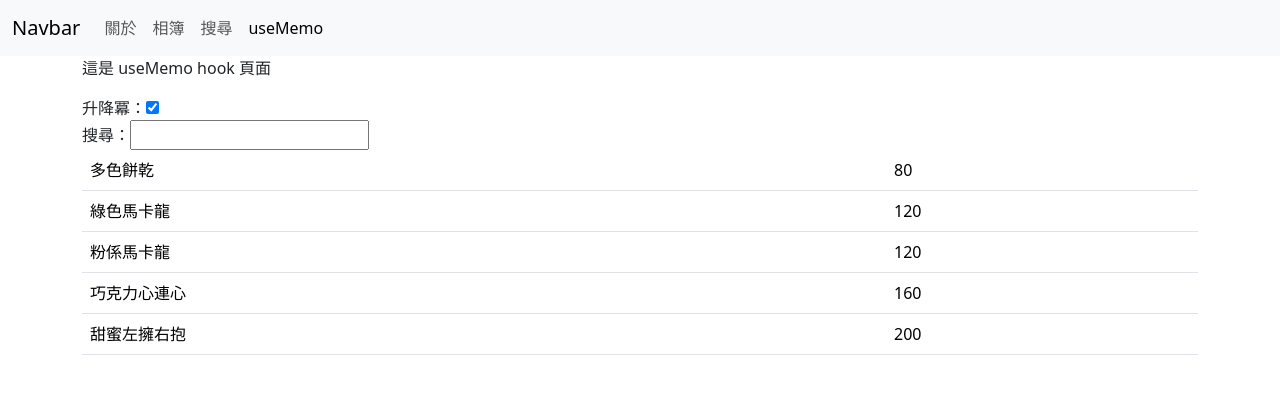
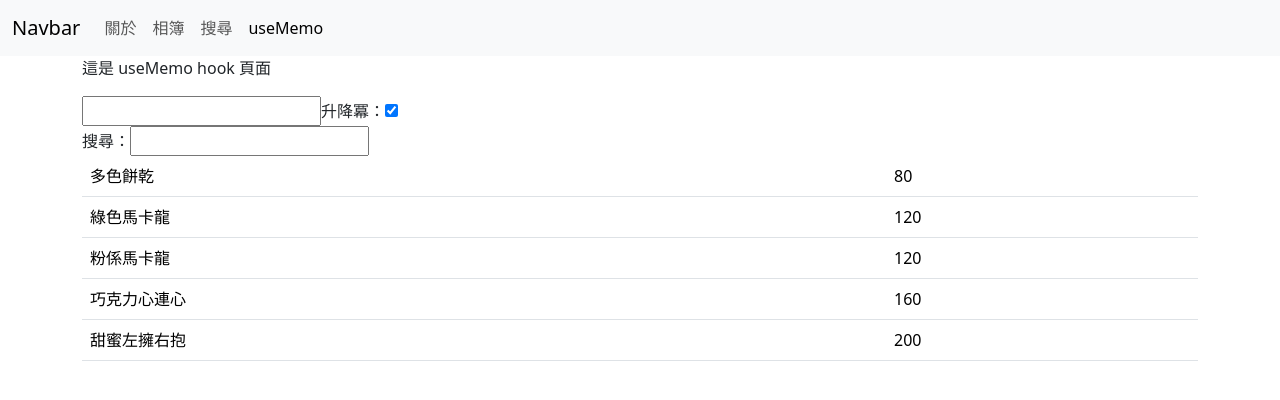
Before and after one commit to jerry83314/restaurant, a React (Vite) app: page /usememo in a window 1280 px wide. Shown: the top 400 px of the page. Built offline with nearby package versions, Linux system fonts and the light colour scheme.

Commit message:
memo 元件

```diff
--- a/src/pages/reactClass/UseMemo.jsx
+++ b/src/pages/reactClass/UseMemo.jsx
@@ -1,4 +1,6 @@
 import { useMemo, useState, useEffect } from "react"
+import DataTable from "./components/DataTable";
+
 export default function UseMemo() {
   const sampleData = [
     {
@@ -41,6 +43,7 @@ export default function UseMemo() {
   const [products, setProducts] = useState(sampleData);
   const [ascending, setAscending] = useState(true);
   const [search, setSearch] = useState('');
+  const [text, setText] = useState('');
 
   const filterProducts = useMemo(() => {
     // // 搜尋功能
@@ -60,6 +63,9 @@ export default function UseMemo() {
   return (
     <>
       <p>這是 useMemo hook 頁面 </p>
+      <input type="text" value={text} onChange={(e) => {
+        setText(e.target.value)
+      }} />
       升降冪：<input type="checkbox" checked={ascending} onChange={(e) => {
         setAscending(e.target.checked)
       }}/>
@@ -67,18 +73,7 @@ export default function UseMemo() {
       搜尋：<input type="text" value={search} onChange={(e) => {
         setSearch(e.target.value)
       }} />
-      <table className="table">
-        <tbody>
-          {filterProducts.map((product) => {
-            return (
-                <tr key={product.id}>
-                  <td>{product.title}</td>
-                  <td>{product.price}</td>
-                </tr>
-            )
-          })}
-        </tbody>
-      </table>
+      <DataTable filterProducts={filterProducts} />
     </>
   )
 }
--- /dev/null
+++ b/src/pages/reactClass/components/DataTable.jsx
@@ -0,0 +1,21 @@
+import { memo } from "react";
+
+function DataTable({filterProducts}) {
+  console.log('DataTable 被渲染了')
+  return (
+    <table className="table">
+      <tbody>
+        {filterProducts.map((product) => {
+          return (
+            <tr key={product.id}>
+              <td>{product.title}</td>
+              <td>{product.price}</td>
+            </tr>
+          );
+        })}
+      </tbody>
+    </table>
+  );
+}
+
+export default memo(DataTable);
```
